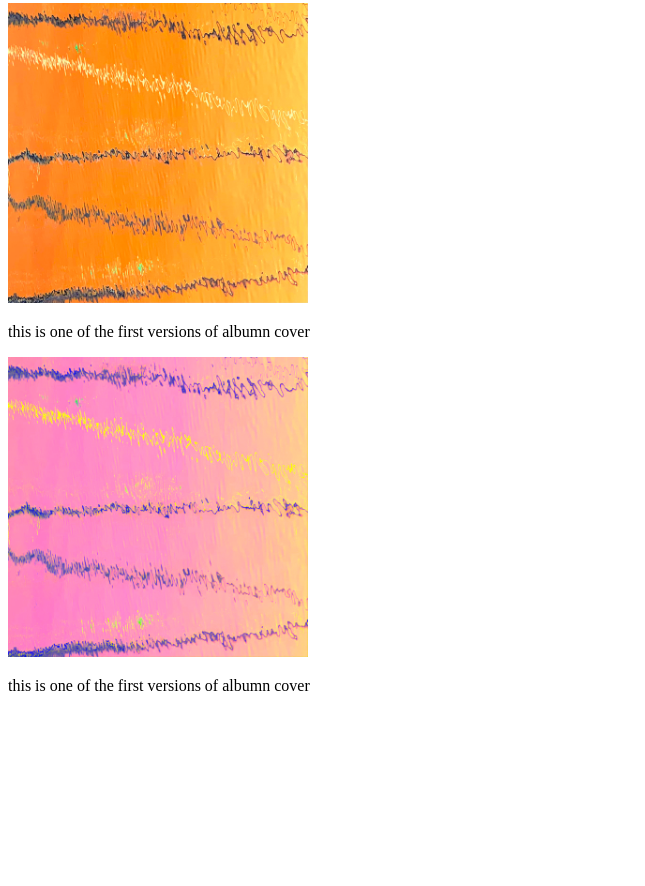
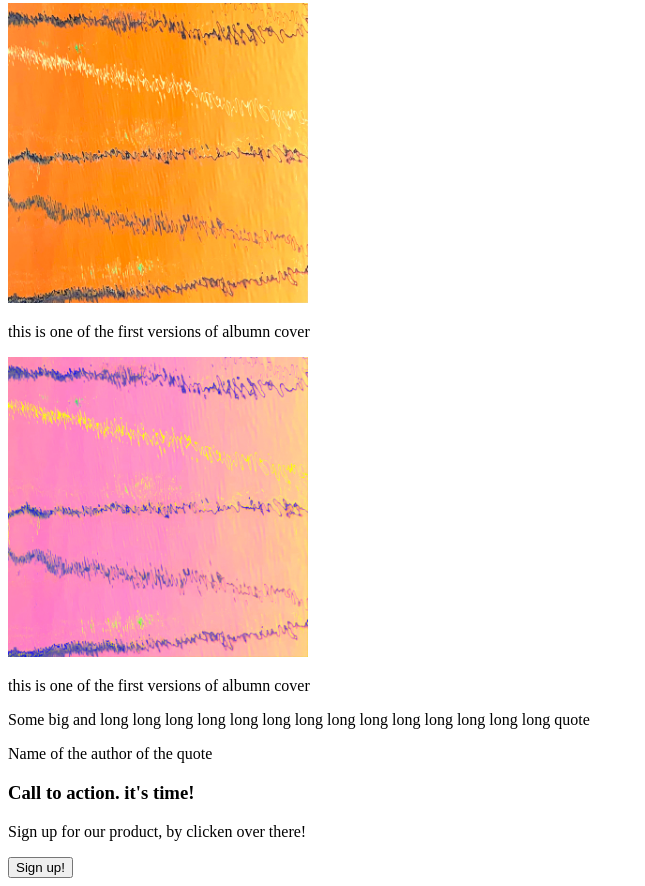
Before and after one commit to pesochniy/awesome_site, a plain HTML site: page index.html in a window 1280 px wide. Shown: the part 1146-2032 px from the top of the page, without its empty margins (0-645 px from the left). Before the commit the page ends 1857 px from the top, so only its background shows below. Drawn offline with Linux system fonts and the light colour scheme.

Commit message:
Add third and forth section to HTML

```diff
--- a/index.html
+++ b/index.html
@@ -42,5 +42,14 @@
             </div>
         </div>
     </section>
+    <section class="third-section">
+        <p>Some big and long long long long long long long long long long long long long long quote</p>
+        <p>Name of the author of the quote</p>
+    </section>
+    <section class="forth-section">
+        <h3>Call to action. it's time!</h3>
+        <p>Sign up for our product, by clicken over there!</p>
+        <button type="button">Sign up!</button>
+    </section>
 </body>
 </html>
```
